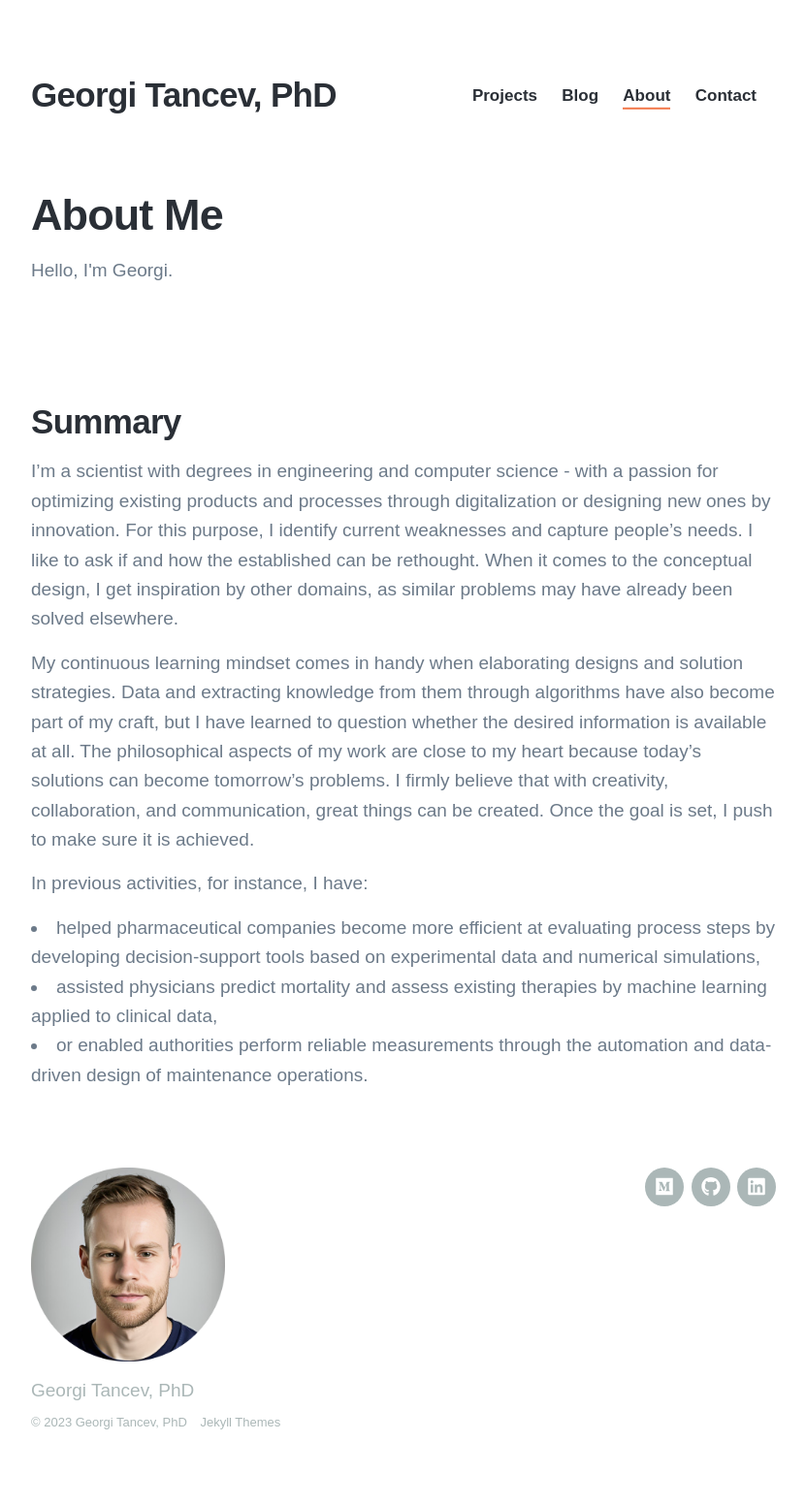
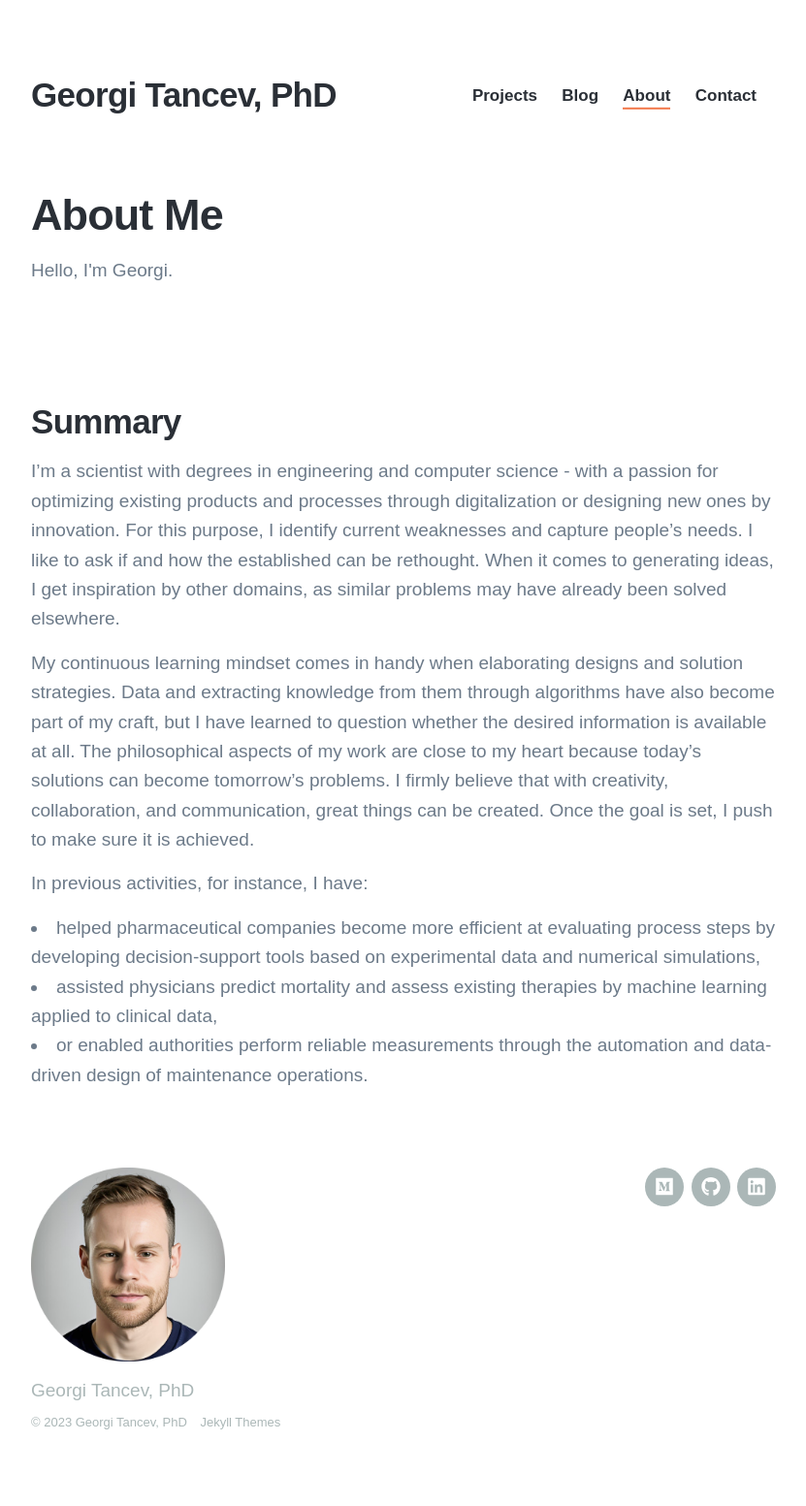
Before and after one commit to gtancev/gtancev.github.io, a Jekyll site: the page built from _pages/about.md, in a window 1280 px wide. Shown: the whole page at 97% size, without its empty margins (224-1055 px from the left). Built offline with Jekyll 4.4.1, drawn with Linux system fonts in a browser that asks for light colours; nearby versions of some CDN libraries; some web fonts are replaced.

Commit message:
Update about.md

```diff
--- a/_pages/about.md
+++ b/_pages/about.md
@@ -1,7 +1,7 @@
 ---
 title: About Me
 subtitle: Hello, I'm Georgi.
-description: Hello, I' Georgi.
+description: Hello, I'm Georgi.
 featured_image: /images/photography/me/picture.jpg
 ---
 
@@ -9,7 +9,7 @@ featured_image: /images/photography/me/picture.jpg
 
 ## Summary
 
-I'm a scientist with degrees in engineering and computer science - with a passion for optimizing existing products and processes through digitalization or designing new ones by innovation. For this purpose, I identify current weaknesses and capture people's needs. I like to ask if and how the established can be rethought. When it comes to the conceptual design, I get inspiration by other domains, as similar problems may have already been solved elsewhere.
+I'm a scientist with degrees in engineering and computer science - with a passion for optimizing existing products and processes through digitalization or designing new ones by innovation. For this purpose, I identify current weaknesses and capture people's needs. I like to ask if and how the established can be rethought. When it comes to generating ideas, I get inspiration by other domains, as similar problems may have already been solved elsewhere.
 
 My continuous learning mindset comes in handy when elaborating designs and solution strategies. Data and extracting knowledge from them through algorithms have also become part of my craft, but I have learned to question whether the desired information is available at all. The philosophical aspects of my work are close to my heart because today's solutions can become tomorrow's problems. I firmly believe that with creativity, collaboration, and communication, great things can be created. Once the goal is set, I push to make sure it is achieved.
 
```
